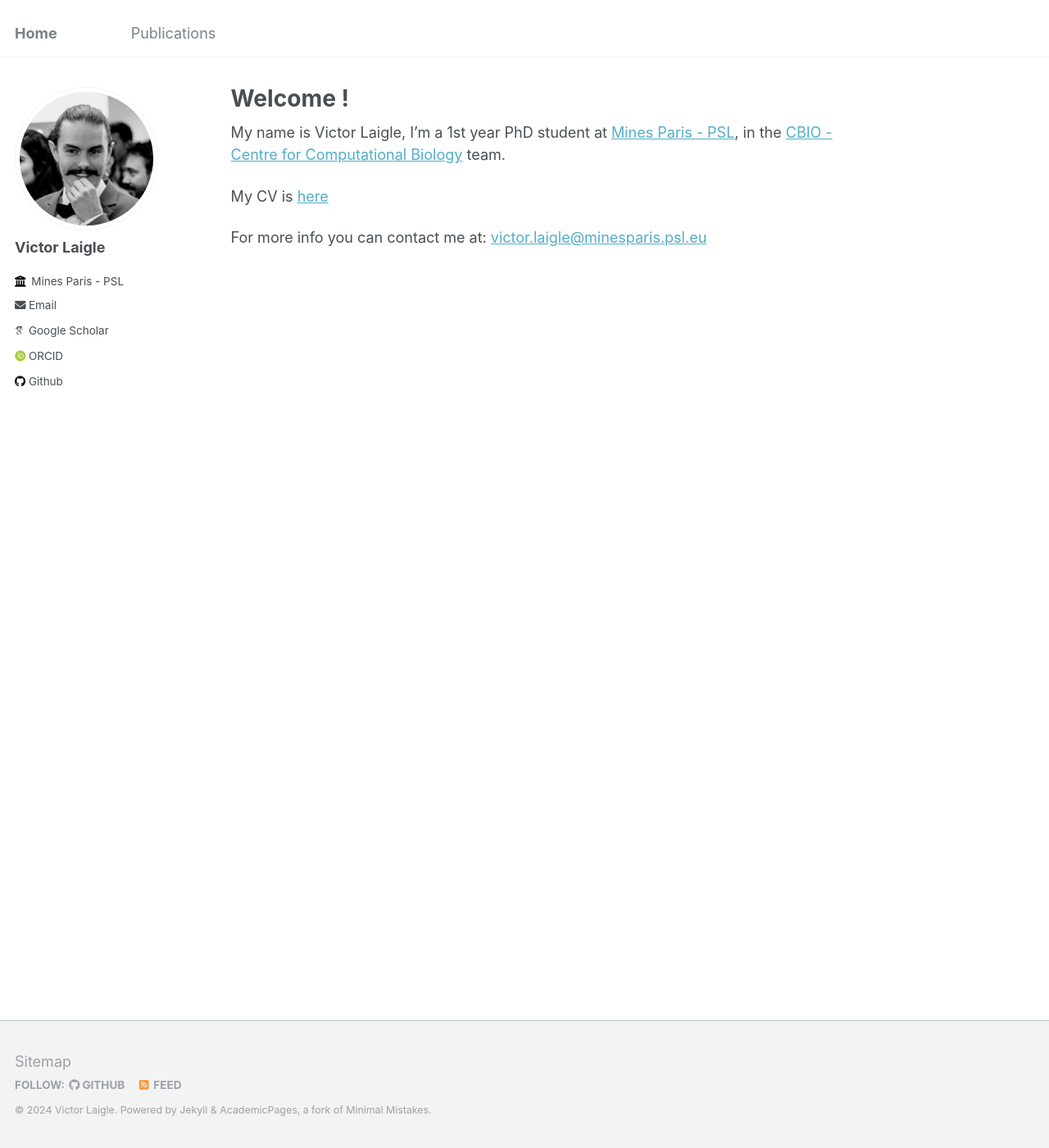
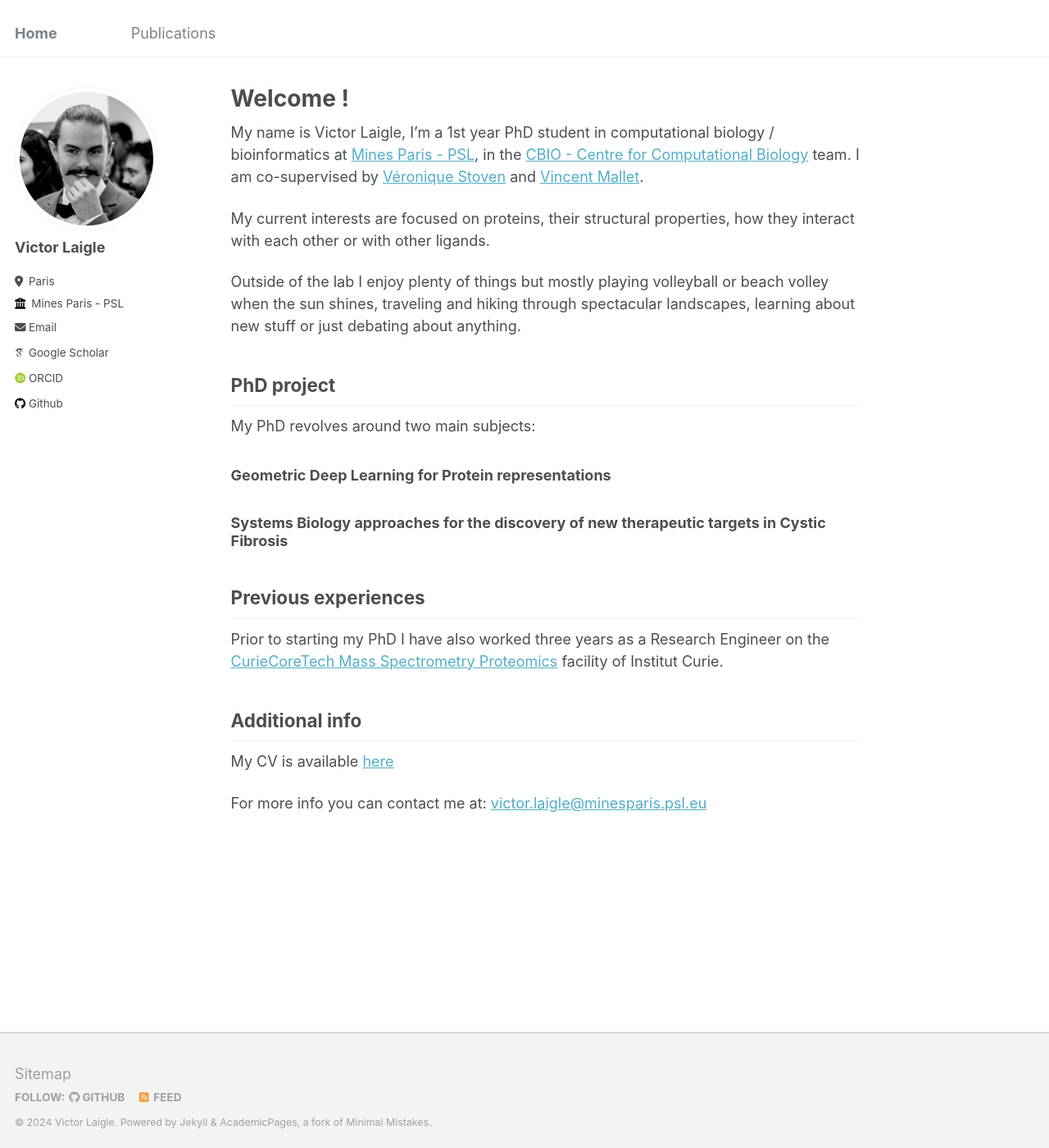
Before and after one commit to eaglev-sci/eaglev-sci.github.io, a Jekyll site: the page built from _pages/about.md, in a window 1280 px wide and 1400 px high. Shown: the whole window at 82% size. Built offline with Jekyll 4.4.1, drawn with Linux system fonts in a browser that asks for light colours; some web fonts are replaced.

Commit message:
[WIP] Completing the home page

```diff
--- a/_config.yml
+++ b/_config.yml
@@ -25,7 +25,7 @@ author:
   name             : "Victor Laigle"
   pronouns         : # example: "she/her"
   bio              : "" # "Short biography for the left-hand sidebar"
-  location         : # "Earth"
+  location         : "Paris"
   employer         : "Mines Paris - PSL"
   uri              : # URL
   email            : "victor.laigle@minesparis.psl.eu"
--- a/_pages/about.md
+++ b/_pages/about.md
@@ -8,8 +8,33 @@ redirect_from:
 ---
 
 
-My name is Victor Laigle, I'm a 1st year PhD student at [Mines Paris - PSL](https://www.minesparis.psl.eu/), in the [CBIO - Centre for Computational Biology](https://cbio.mines-paristech.fr/) team.
+My name is Victor Laigle, I'm a 1st year PhD student in computational biology / bioinformatics at [Mines Paris - PSL](https://www.minesparis.psl.eu/), in the [CBIO - Centre for Computational Biology](https://cbio.mines-paristech.fr/) team. I am co-supervised by [Véronique Stoven](https://curie.fr/personne/veronique-stoven) and [Vincent Mallet](https://scholar.google.com/citations?user=bSlWpRUAAAAJ).
 
-My CV is [here](/files/CV_2024.pdf)
+My current interests are focused on proteins, their structural properties, how they interact with each other or with other ligands.
+
+Outside of the lab I enjoy plenty of things but mostly playing volleyball or beach volley when the sun shines, traveling and hiking through spectacular landscapes, learning about new stuff or just debating about anything.
+
+
+## PhD project
+
+My PhD revolves around two main subjects:
+
+### Geometric Deep Learning for Protein representations
+
+
+
+### Systems Biology approaches for the discovery of new therapeutic targets in Cystic Fibrosis
+
+
+
+## Previous experiences
+
+Prior to starting my PhD I have also worked three years as a Research Engineer on the [CurieCoreTech Mass Spectrometry Proteomics](https://institut-curie.org/plateforme/curiecoretech-mass-spectrometry-proteomics) facility of Institut Curie.
+
+
+
+## Additional info
+
+My CV is available [here](/files/CV_2024.pdf)
 
 For more info you can contact me at: <victor.laigle@minesparis.psl.eu>
```
